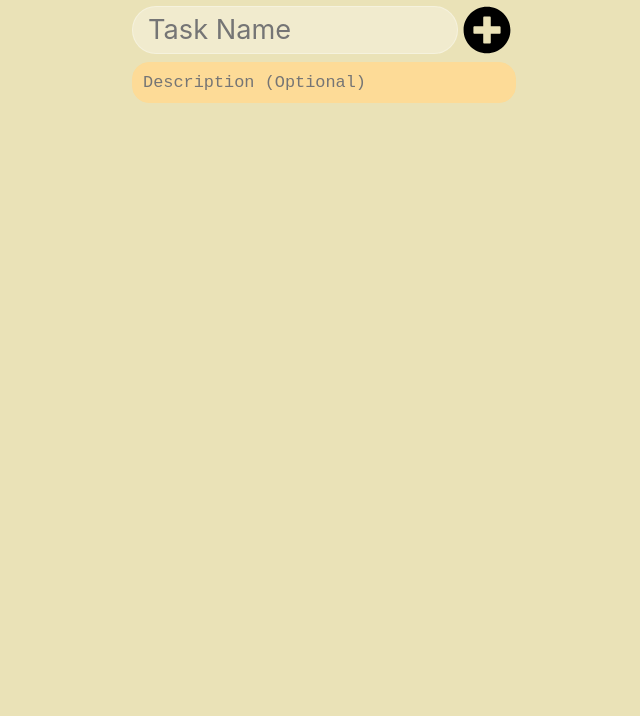
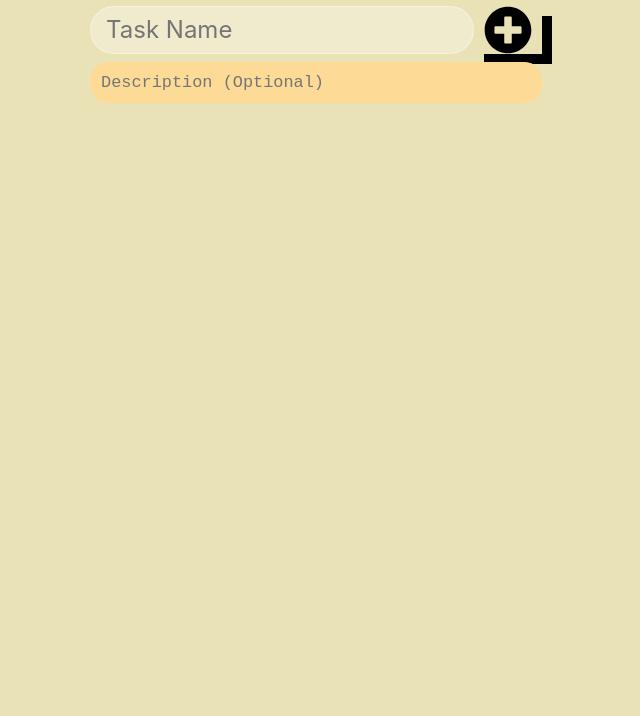
Before and after one commit to NyarehD/todo-list, a plain HTML site: page index.html in a window 1280 px wide. Shown: the part 84-800 px from the top of the page, without its empty margins (324-964 px from the left). Drawn offline with Linux system fonts and the light colour scheme.

Commit message:
Fixed some bugs where checking tasks

```diff
--- a/script.js
+++ b/script.js
@@ -4,10 +4,9 @@ const addButton = document.getElementById('addButton');
 const todoList = document.getElementById('todoList');
 let listId = 1;
 
-
+// For user input events.
 addButton.addEventListener("click", ()=>{
     inputTextToList(listId);
-    clear();
 });
 
 document.addEventListener("keydown", (e)=>{
@@ -51,6 +50,7 @@ function inputTextToList(id){
             <span class="date">${months[date.getMonth()]} ${date.getDate()} ${date.getHours()}:${date.getMinutes()}${amOrPm}</span>
             </li>`;
         }
+        clear();
         listId++;
     }
 }
@@ -71,17 +71,14 @@ function check(input) {
 function editList(id) {
     let currentTask = document.getElementById(`taskId${id}`);
     let editedTask = window.prompt("Edit your Task.", currentTask.innerText);
-    // To make sure
-    // If the input is changed, set them.
-    // If not, set the original value.
-    // While checking the input with check()
-    if(editedTask && check(editedTask)){
-        currentTask.innerText = editedTask;
-    }
+    let checked = check(editedTask);
+
+    // If edited task meet the requirements it will set the value from prompt.
+    // Else, recall the editList function to repeat.
+    (checked) ? currentTask.innerText = editedTask : editList(id);
 
     let currentDescription = document.getElementById(`descriptionId${id}`) || false;
     let editedDescription = currentDescription ? window.prompt("Edit your Task Description.", currentDescription.innerText) : false;
-
     if(editedDescription){
         currentDescription.innerText = editedDescription;
     }
--- a/style.css
+++ b/style.css
@@ -4,8 +4,8 @@
     color: #003049;
 }
 body{
-    width: 100%;
     background-color: #eae2b7;
+    width: auto;
 }
 .flex-all-center{
     display: flex;
@@ -13,7 +13,8 @@ body{
     justify-content: center;
 }
 .todo{
-    width: 30%;
+    width: auto;
+
 }
 .todo > h1{
     text-align: center;
@@ -24,12 +25,12 @@ body{
 }
 .upperRow{
     display: flex;
-    justify-content: baseline;
+    justify-content: center;
     height: 3em;
 }
 #inputTask{
     width: 85%;
-    font-size: 1.7em;
+    font-size: 1.5em;
     overflow: auto;
     border: 1px solid rgba(255, 255, 255, 0.322);
     border-radius: 1em;
@@ -39,6 +40,7 @@ body{
 }
 #addButton{
     width: 15%;
+    box-shadow: 10px 10px black;
 }
 .lowerRow{
     margin-top: 0.5em;
@@ -95,7 +97,6 @@ body{
     font-weight: 700;
     font-size: 22px;
     width: 80%;
-    overflow: wrap;
 }
 .list > div > div {
     flex: 1 20%;
```
Lines whose indentation alone changed are shown as unchanged.
